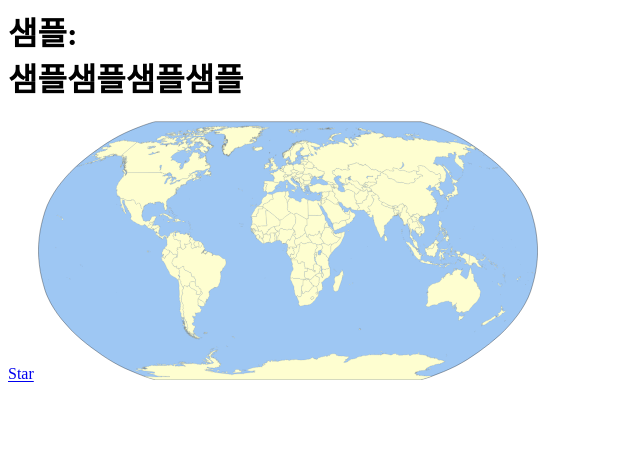
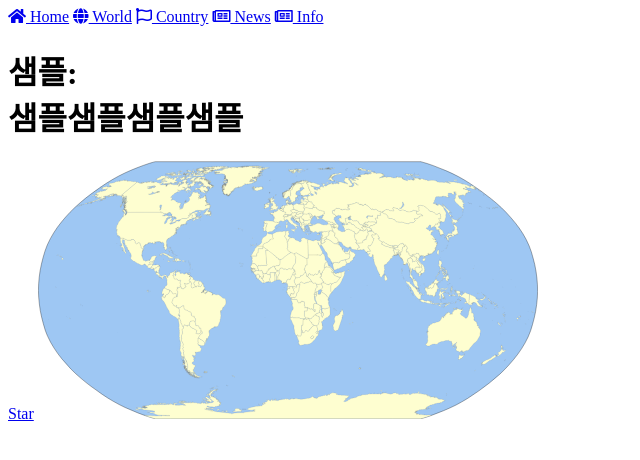
Before and after one commit to superjoy0502/covid19, a plain HTML site: page index.html in a window 1280 px wide. Shown: the whole page, without its empty margins (0-640 px from the left). Drawn offline with Linux system fonts and the light colour scheme.

Commit message:
sidebar menu

```diff
--- a/index.html
+++ b/index.html
@@ -5,8 +5,19 @@
         <meta name="viewport" content="width=device-width, initial-scale=1.0">
         <!-- Place this tag in your head or just before your close body tag. -->
         <script async defer src="https://buttons.github.io/buttons.js"></script>
+        <link rel="stylesheet" href="https://cdnjs.cloudflare.com/ajax/libs/font-awesome/5.15.3/css/all.min.css" integrity="sha512-iBBXm8fW90+nuLcSKlbmrPcLa0OT92xO1BIsZ+ywDWZCvqsWgccV3gFoRBv0z+8dLJgyAHIhR35VZc2oM/gI1w==" crossorigin="anonymous" referrerpolicy="no-referrer" />
+        <link rel="stylesheet" href="https://cdnjs.cloudflare.com/ajax/libs/font-awesome/5.15.3/css/brands.min.css" integrity="sha512-apX8rFN/KxJW8rniQbkvzrshQ3KvyEH+4szT3Sno5svdr6E/CP0QE862yEeLBMUnCqLko8QaugGkzvWS7uNfFQ==" crossorigin="anonymous" referrerpolicy="no-referrer" />
+        <link rel="stylesheet" href="https://cdnjs.cloudflare.com/ajax/libs/font-awesome/5.15.3/css/fontawesome.min.css" integrity="sha512-OdEXQYCOldjqUEsuMKsZRj93Ht23QRlhIb8E/X0sbwZhme8eUw6g8q7AdxGJKakcBbv7+/PX0Gc2btf7Ru8cZA==" crossorigin="anonymous" referrerpolicy="no-referrer" />
+        <link rel="stylesheet" href="https://cdnjs.cloudflare.com/ajax/libs/font-awesome/5.15.3/css/solid.min.css" integrity="sha512-jQqzj2vHVxA/yCojT8pVZjKGOe9UmoYvnOuM/2sQ110vxiajBU+4WkyRs1ODMmd4AfntwUEV4J+VfM6DkfjLRg==" crossorigin="anonymous" referrerpolicy="no-referrer" />
     </head>
     <body>
+        <nav class="sidebar">
+            <a href="index.html"><i class="fas fa-home"></i> Home</a>
+            <a href="index.html"><i class="fas fa-globe"></i> World</a>
+            <a href="index.html"><i class="far fa-flag"></i> Country</a>
+            <a href="index.html"><i class="far fa-newspaper"></i> News</a>
+            <a href="index.html"><i class="far fa-newspaper"></i> Info</a>
+        </nav>
         <h1>샘플:<br>샘플샘플샘플샘플</h1>
         <!-- Place this tag where you want the button to render. -->
         <a class="github-button" href="https://github.com/superjoy0502/covid19" data-icon="octicon-star" data-size="large" data-show-count="true" aria-label="Star superjoy0502/covid19 on GitHub">Star</a>
--- /dev/null
+++ b/style.css
@@ -0,0 +1,38 @@
+/* Style the sidebar - fixed full height */
+.sidebar {
+    height: 100%;
+    width: 160px;
+    position: fixed;
+    z-index: 1;
+    top: 0;
+    left: 0;
+    background-color: #111;
+    overflow-x: hidden;
+    padding-top: 16px;
+  }
+
+  /* Style sidebar links */
+  .sidebar a {
+    padding: 6px 8px 6px 16px;
+    text-decoration: none;
+    font-size: 20px;
+    color: #818181;
+    display: block;
+  }
+
+  /* Style links on mouse-over */
+  .sidebar a:hover {
+    color: #f1f1f1;
+  }
+
+  /* Style the main content */
+  .main {
+    margin-left: 160px; /* Same as the width of the sidenav */
+    padding: 0px 10px;
+  }
+
+  /* Add media queries for small screens (when the height of the screen is less than 450px, add a smaller padding and font-size) */
+  @media screen and (max-height: 450px) {
+    .sidebar {padding-top: 15px;}
+    .sidebar a {font-size: 18px;}
+  }
```
